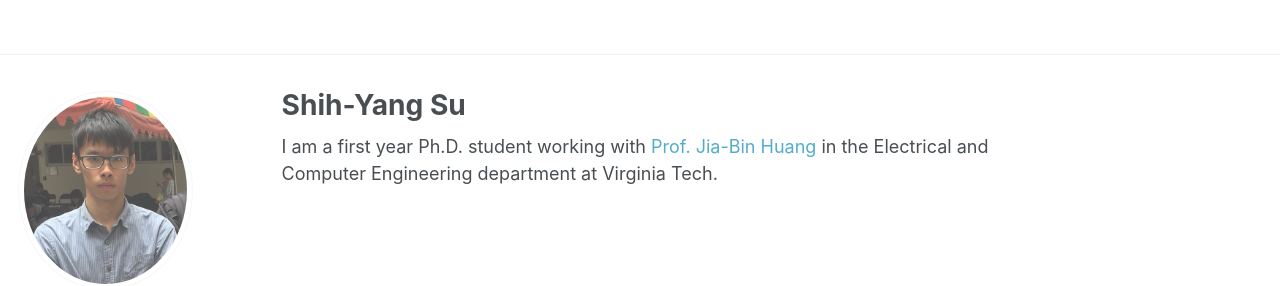
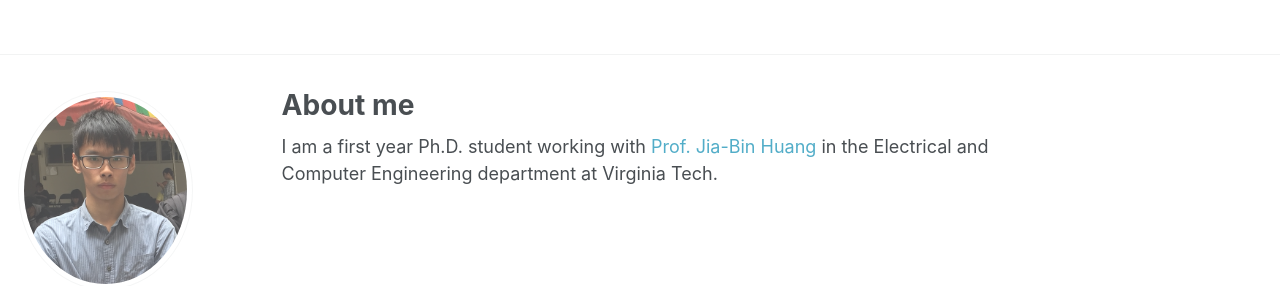
Before and after one commit to LemonATsu/LemonATsu.github.io, a Jekyll site: the page built from _pages/about.md, in a window 1280 px wide. Shown: the top 286 px of the page. Built offline with Jekyll 4.4.1, drawn with Linux system fonts in a browser that asks for light colours.

Commit message:
just which is which ..

```diff
--- a/_pages/about.md
+++ b/_pages/about.md
@@ -1,6 +1,6 @@
 ---
 permalink: /
-title: "Shih-Yang Su"
+title: "About me"
 excerpt: "About me"
 author_profile: true
 redirect_from:
```
